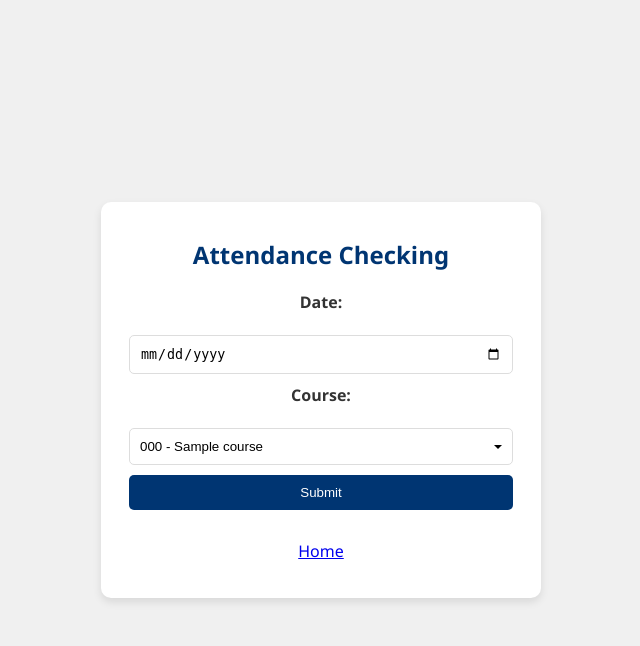
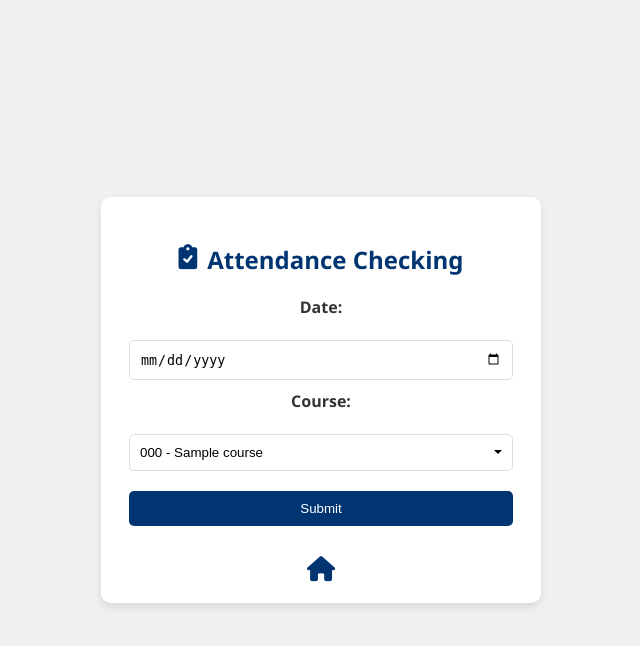
Before and after one commit to jasonlow2307/swiftAttend, a Flask app: template templates/initializeAttendance.html in a window 1280 px wide. Shown: the top 646 px of the page, without its empty margins (319-959 px from the left). Run offline with Flask 3, Linux system fonts and the light colour scheme; the template is opened without the code that fills it: most values are stand-ins (such as "Sample title", 1, 10 or a date in 2020).

Commit message:
Styled init attendance for desktop

```diff
--- a/templates/initializeAttendance.html
+++ b/templates/initializeAttendance.html
@@ -1,6 +1,7 @@
 <!DOCTYPE html>
 <html lang="en">
 <head>
+    <link rel="stylesheet" href="https://cdnjs.cloudflare.com/ajax/libs/font-awesome/6.0.0-beta3/css/all.min.css">
     <link rel="icon" type="image/png" href="{{ url_for('static', filename='logo.png') }}">
     <meta charset="UTF-8">
     <meta name="viewport" content="width=device-width, initial-scale=1.0">
@@ -15,6 +16,30 @@
             justify-content: center;
             align-items: center;
             height: 100vh;
+        }
+
+        .header{
+            display: flex;
+            width: 100%;
+            justify-content: center;
+            align-content: center;
+            margin-top: 10px;
+        }
+
+        #icon {
+            margin-top: 17px;
+            padding-right: 10px;
+            font-size: 25px;
+            color: #003572;
+        }
+
+        #home {
+            font-size: 25px;
+            color: #003572;
+        }
+
+        #home:hover {
+            color: #001d44;
         }
 
         .container {
@@ -61,6 +86,7 @@
             color: white;
             cursor: pointer;
             border: none;
+            margin-top: 10px;
         }
 
         input[type="submit"]:hover {
@@ -104,7 +130,10 @@
 </head>
 <body>
     <div class="container">
-        <h1>Attendance Checking</h1>
+        <div class="header">
+            <i class="fas fa-clipboard-check nav-icon" id="icon"></i>
+            <h1>Attendance Checking</h1>
+        </div>
         <form id="attendanceForm" action="/init_form" method="post">
             <label for="date">Date:</label><br>
             <input type="date" id="dateInput" name="date" required><br>
@@ -117,7 +146,7 @@
             <input type="submit" value="Submit">
         </form>
         <div id="results"></div> <!-- Display results here -->
-        <a href = "/"><p>Home</p></a>
+        <a href = "/"><i class="fas fa-home" id="home"></i></a>
     </div>
 
     <script>
```
